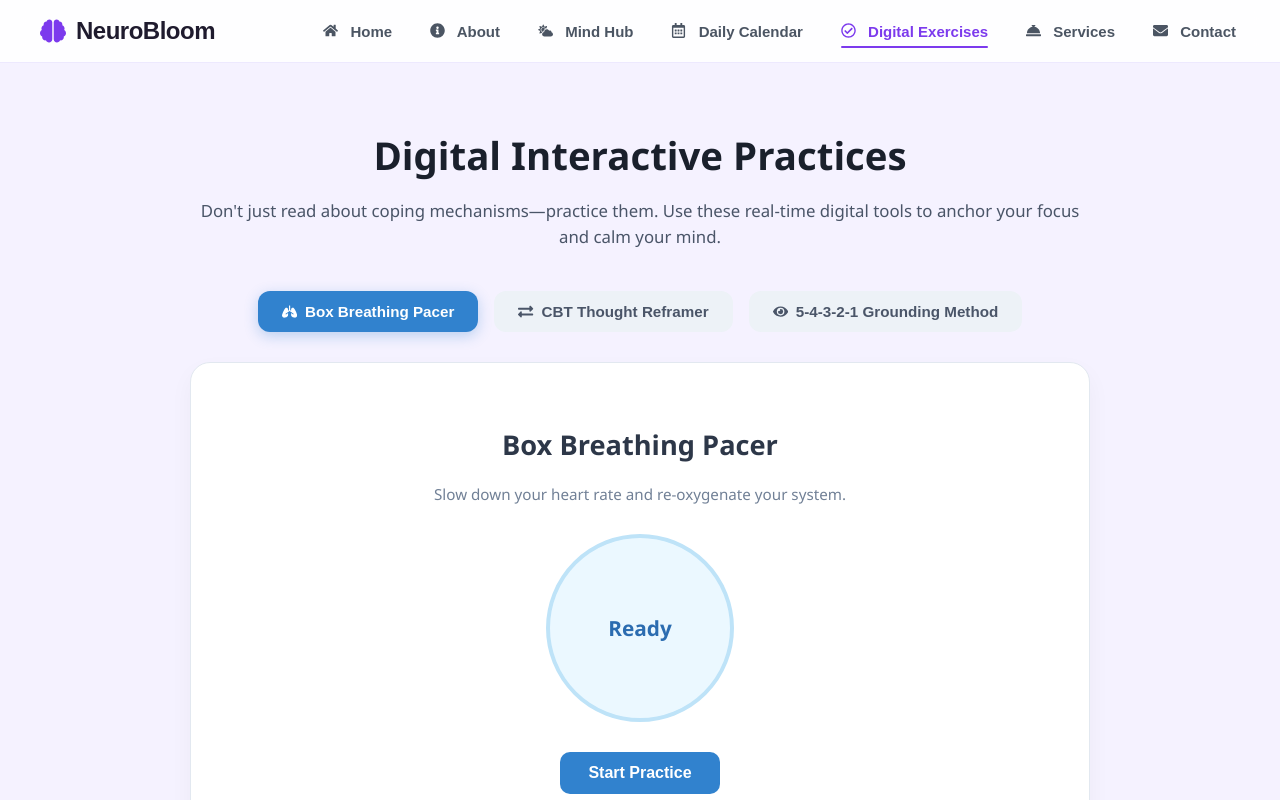
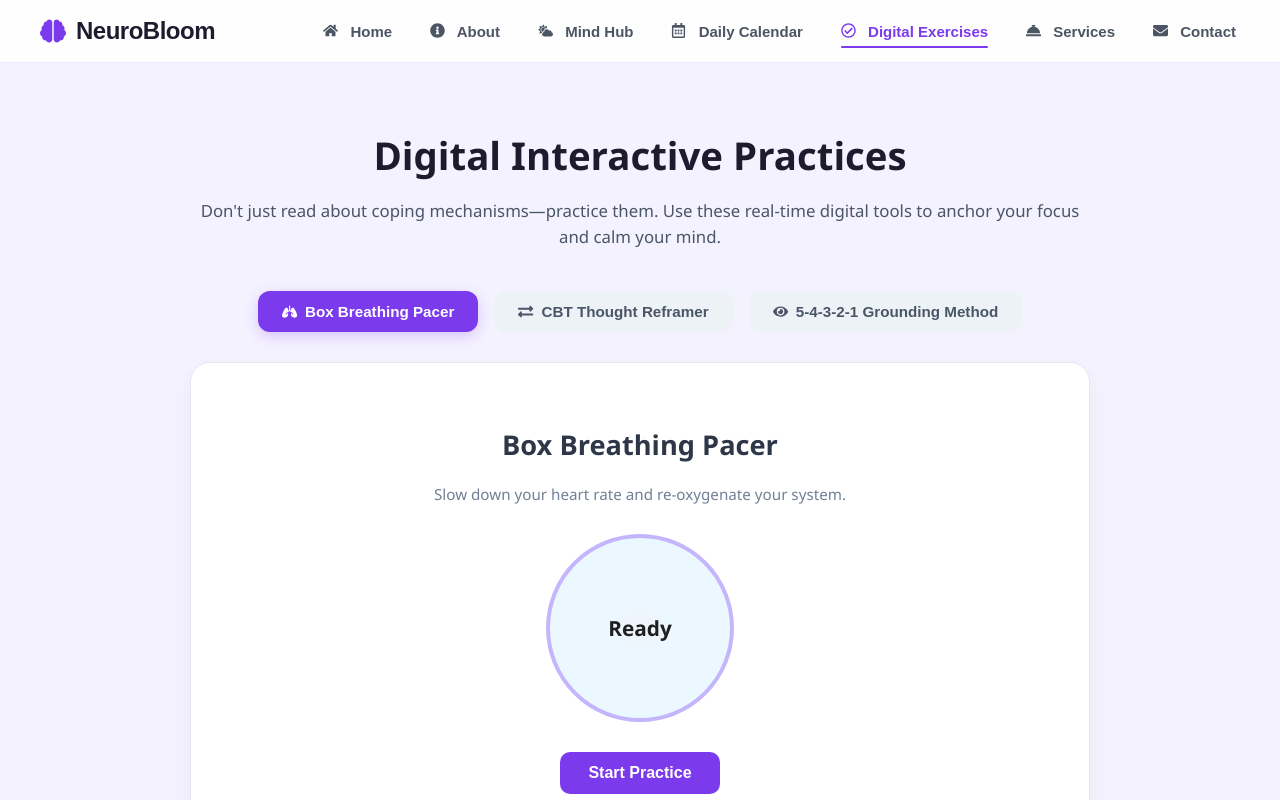
Before and after one commit to zahraadekmak4-ux/NeuroBloom, a React (Create React App) app: page /exercises in a window 1280 px wide. Shown: the top 800 px of the page. Built offline with nearby package versions, Linux system fonts and the light colour scheme.

Commit message:
update colors

```diff
--- a/src/pages/DigitalExercises.css
+++ b/src/pages/DigitalExercises.css
@@ -12,7 +12,7 @@
 
 .exercises-header h1 {
   font-size: 2.4rem;
-  color: #1a202c;
+  color: #1f1b2e;
   margin-bottom: 12px;
 }
 
@@ -46,9 +46,9 @@
 }
 
 .p-tab.active {
-  background: #3182ce;
+  background: #7c3aed;
   color: #ffffff;
-  box-shadow: 0 4px 14px rgba(49, 130, 206, 0.3);
+  box-shadow: 0 4px 14px rgba(124, 58, 237, 0.25);
 }
 
 /* Practice Canvas Component Cards */
@@ -85,7 +85,7 @@
   height: 180px;
   border-radius: 50%;
   background: #ebf8ff;
-  border: 4px solid #bee3f8;
+  border: 4px solid #c4b5fd;
   display: flex;
   align-items: center;
   justify-content: center;
@@ -93,43 +93,52 @@
   transition: transform 4s linear, background-color 1s ease;
 }
 
-/* Dynamic Animation Triggers controlled via React State */
+/* Dynamic states */
 .breath-circle.inhale {
   transform: scale(1.35);
-  background-color: #e6fffa;
-  border-color: #63b3ed;
+  background-color: #f5f3ff;
+  border-color: #a78bfa;
 }
 
 .breath-circle.hold {
   transform: scale(1.35);
-  background-color: #feebc8;
-  border-color: #f6ad55;
+  background-color: #ede9fe;
+  border-color: #8b5cf6;
 }
 
 .breath-circle.exhale {
   transform: scale(1.0);
-  background-color: #edf2f7;
-  border-color: #cbd5e0;
+  background-color: #f8fafc;
+  border-color: #cbd5e1;
 }
 
+/* Inner glow pink effect */
 .breath-circle-inner {
   display: flex;
   flex-direction: column;
   align-items: center;
+  background: radial-gradient(
+    circle,
+    rgba(252, 231, 243, 0.35) 0%,
+    transparent 60%
+  );
+  padding: 10px;
+  border-radius: 50%;
 }
 
 .phase-text {
   font-weight: bold;
   font-size: 1.3rem;
-  color: #2b6cb0;
+  color: #1f1f1f;
 }
 
 .counter-text {
   font-size: 1.1rem;
-  color: #4a5568;
+  color: #2d2d2d;
   margin-top: 4px;
 }
 
+/* Instructions */
 .breathing-instructions {
   display: flex;
   gap: 16px;
@@ -145,13 +154,13 @@
 }
 
 .inst.active {
-  background: #ebf8ff;
-  color: #2b6cb0;
+  background: #f5f3ff;
+  color: #6d28d9;
   font-weight: bold;
-  border: 1px solid #90cdf4;
+  border: 1px solid #c4b5fd;
 }
 
-/* --- CBT & GROUNDING WRITERS --- */
+/* CBT & GROUNDING */
 .cbt-wizard-progress {
   display: flex;
   gap: 12px;
@@ -172,7 +181,7 @@
 }
 
 .step-dot.active {
-  background: #3182ce;
+  background: #7c3aed;
   color: white;
 }
 
@@ -187,7 +196,8 @@
   color: #4a5568;
 }
 
-.wizard-step textarea, .input-row input {
+.wizard-step textarea,
+.input-row input {
   padding: 14px;
   border: 1px solid #cbd5e0;
   border-radius: 10px;
@@ -202,19 +212,21 @@
   resize: none;
 }
 
-.wizard-step textarea:focus, .input-row input:focus {
-  border-color: #3182ce;
-  box-shadow: 0 0 0 3px rgba(66, 153, 225, 0.15);
+.wizard-step textarea:focus,
+.input-row input:focus {
+  border-color: #7c3aed;
+  box-shadow: 0 0 0 3px rgba(124, 58, 237, 0.2);
 }
 
-/* Control Row setups */
+/* Buttons */
 .btn-row {
   display: flex;
   gap: 12px;
 }
 
-.primary-action-btn, .wizard-btn {
-  background: #3182ce;
+.primary-action-btn,
+.wizard-btn {
+  background: #7c3aed;
   color: white;
   border: none;
   padding: 12px 28px;
@@ -240,9 +252,11 @@
   font-weight: 600;
 }
 
-.wizard-btn.final { background: #38a169; }
+.wizard-btn.final {
+  background: #6d28d9;
+}
 
-/* Grounding Matrix Elements */
+/* Grounding */
 .grounding-scroll-box h3 {
   font-size: 1rem;
   color: #4a5568;
@@ -261,9 +275,19 @@
   font-size: 0.9rem;
 }
 
-.space-top { margin-top: 30px; width: 100%; }
+.space-top {
+  margin-top: 30px;
+  width: 100%;
+}
 
+/* Responsive */
 @media (max-width: 600px) {
-  .practice-tabs { flex-direction: column; }
-  .breathing-instructions { flex-direction: column; gap: 8px; }
+  .practice-tabs {
+    flex-direction: column;
+  }
+
+  .breathing-instructions {
+    flex-direction: column;
+    gap: 8px;
+  }
 }
```
